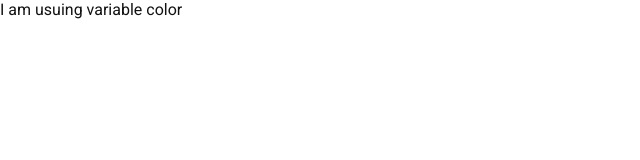
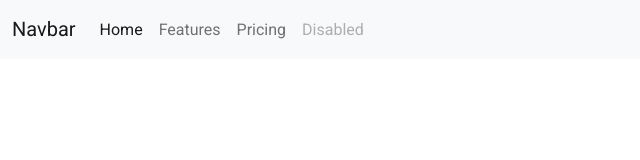
Before and after one commit to zobaerahmedzihad1/COMPLETE_HTML_CSS_PROJECTS, a plain HTML site: page index.html in a window 1280 px wide. Shown: the whole page, without its empty margins (0-640 px from the left). Drawn offline with nearby package versions, Linux system fonts and the light colour scheme.

Commit message:
Basic E-shop project setup done.

```diff
--- a/index.html
+++ b/index.html
@@ -18,7 +18,38 @@
     <title>E-SHOP</title>
   </head>
   <body>
-    <h1>I am usuing variable color</h1>
+    <nav class="navbar navbar-expand-lg navbar-light bg-light">
+      <div class="container-fluid">
+        <a class="navbar-brand" href="#">Navbar</a>
+        <button
+          class="navbar-toggler"
+          type="button"
+          data-bs-toggle="collapse"
+          data-bs-target="#navbarNav"
+          aria-controls="navbarNav"
+          aria-expanded="false"
+          aria-label="Toggle navigation"
+        >
+          <span class="navbar-toggler-icon"></span>
+        </button>
+        <div class="collapse navbar-collapse" id="navbarNav">
+          <ul class="navbar-nav">
+            <li class="nav-item">
+              <a class="nav-link active" aria-current="page" href="#">Home</a>
+            </li>
+            <li class="nav-item">
+              <a class="nav-link" href="#">Features</a>
+            </li>
+            <li class="nav-item">
+              <a class="nav-link" href="#">Pricing</a>
+            </li>
+            <li class="nav-item">
+              <a class="nav-link disabled">Disabled</a>
+            </li>
+          </ul>
+        </div>
+      </div>
+    </nav>
 
     <!-- Bootstrap script -->
     <script
```
